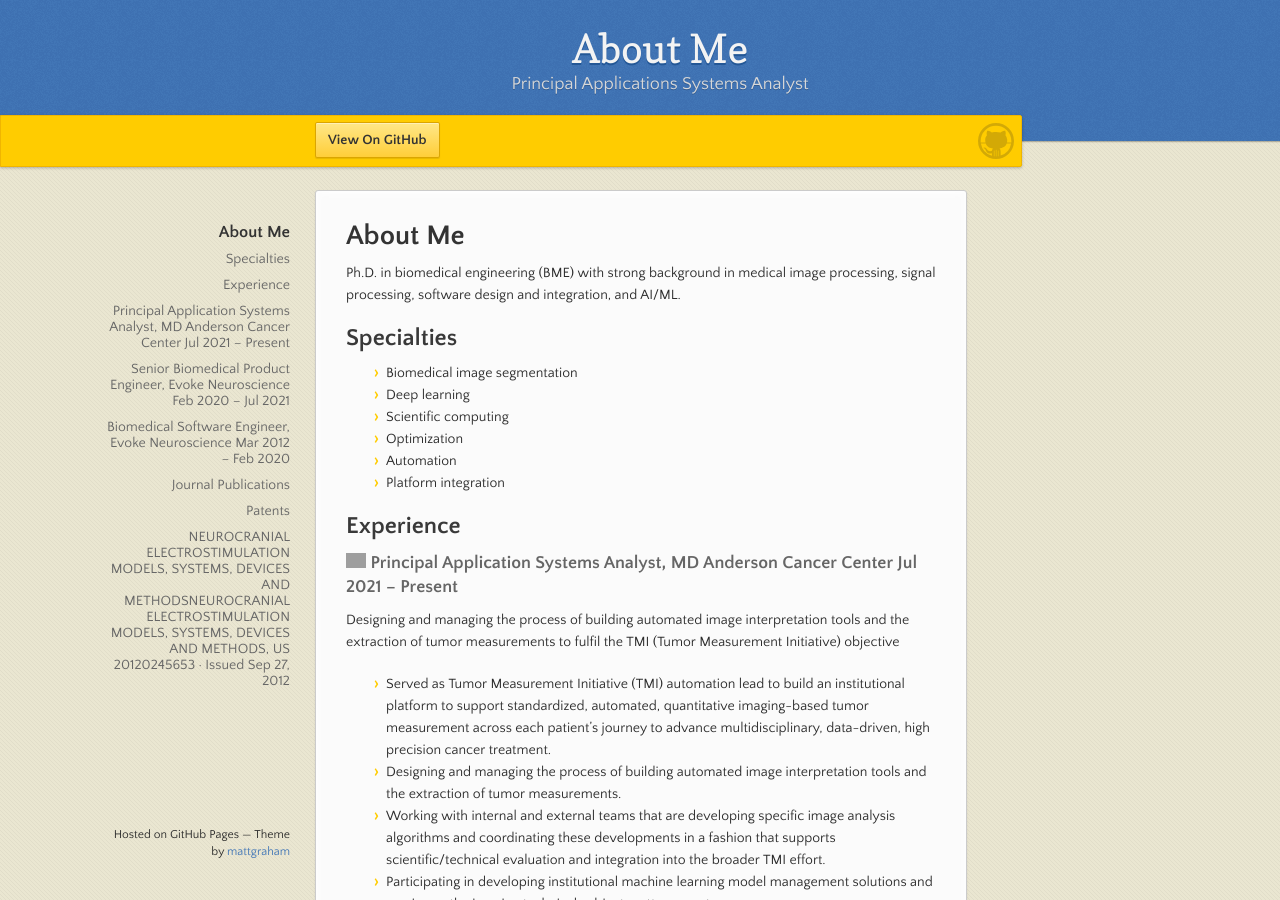
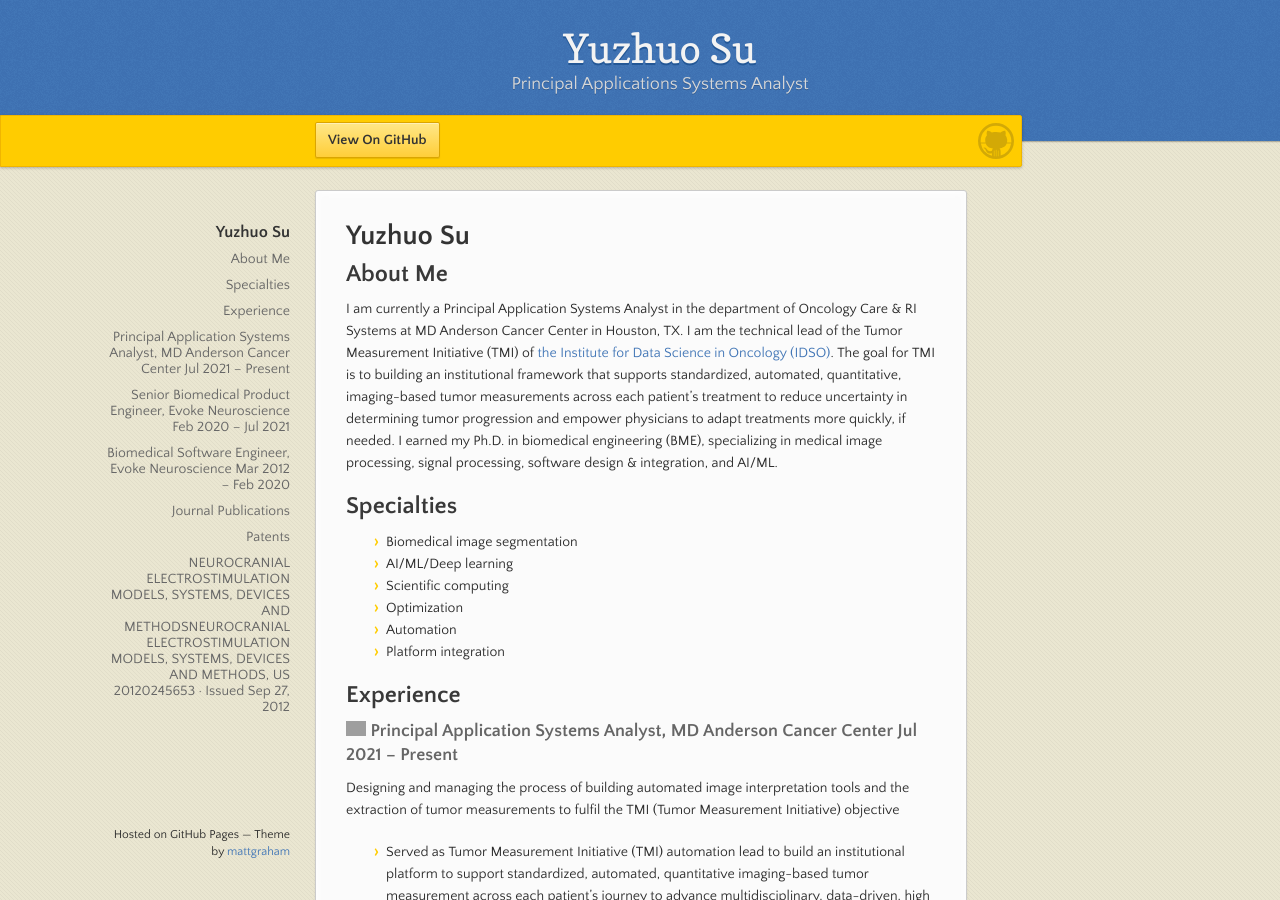
Before and after one commit to syzsuzy/syzsuzy.github.io, a Jekyll site: the page built from index.md, in a window 1280 px wide and 900 px high. Built offline with Jekyll 4.4.1, drawn with Linux system fonts in a browser that asks for light colours; our own code applies the rules of GitHub Pages for plain Markdown files; grey boxes are pictures that could not be loaded.

Commit message:
Update index.md

```diff
--- a/index.md
+++ b/index.md
@@ -2,14 +2,16 @@
 layout: default
 ---
 
-# About Me
+# Yuzhuo Su
 
-Ph.D. in biomedical engineering (BME) with strong background in medical image processing, signal processing, software design and integration, and AI/ML.
+## About Me
+
+I am currently a Principal Application Systems Analyst in the department of Oncology Care & RI Systems at MD Anderson Cancer Center in Houston, TX. I am the technical lead of the Tumor Measurement Initiative (TMI) of [the Institute for Data Science in Oncology (IDSO)](https://www.mdanderson.org/research/departments-labs-institutes/institutes/institute-for-data-science-in-oncology.html). The goal for TMI is to building an institutional framework that supports standardized, automated, quantitative, imaging-based tumor measurements across each patient’s treatment to reduce uncertainty in determining tumor progression and empower physicians to adapt treatments more quickly, if needed. I earned my Ph.D. in biomedical engineering (BME), specializing in medical image processing, signal processing, software design & integration, and AI/ML.
 
 ## Specialties
 
 *   Biomedical image segmentation
-*   Deep learning
+*   AI/ML/Deep learning
 *   Scientific computing
 *   Optimization
 *   Automation
```
